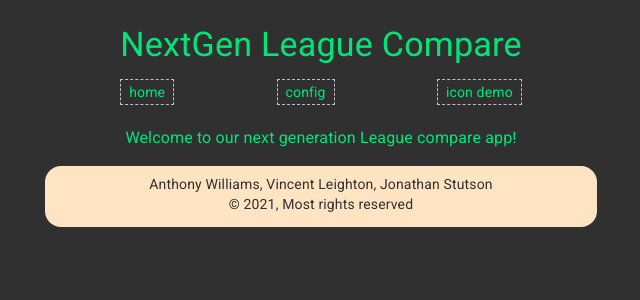
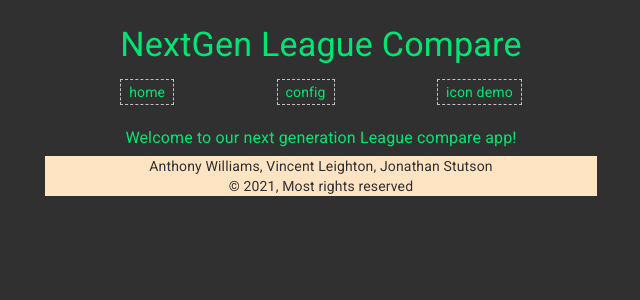
Before and after one commit to Wolven531/simple-cra-app, a React (Create React App) app: page / in a window 1280 px wide. Shown: the top 300 px of the page, without its empty margins (319-959 px from the left). Built offline with nearby package versions, Linux system fonts and the light colour scheme.

Commit message:
Update src/Footer/Footer.css
Co-authored-by: Anthony Williams <Wolven531@users.noreply.github.com>

```diff
--- a/src/Footer/Footer.css
+++ b/src/Footer/Footer.css
@@ -1,10 +1,6 @@
 .app > .footer {
 	background-color: bisque;
-	border-radius: var(--app-padding);
-	/* bottom: 0; */
-	/* margin: 0; */
-	margin-top: var(--app-padding);
-	padding: var(--app-half-padding) 0;
+	border-radius: 5;
 	/* padding: var(--app-padding); */
 	/* position: absolute; */
 	/* width: calc(100% - 2 * var(--app-padding)); */
```
